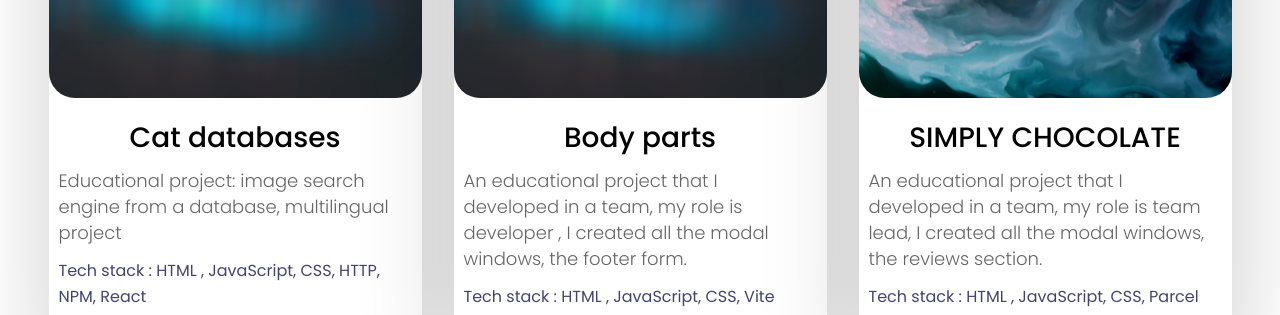
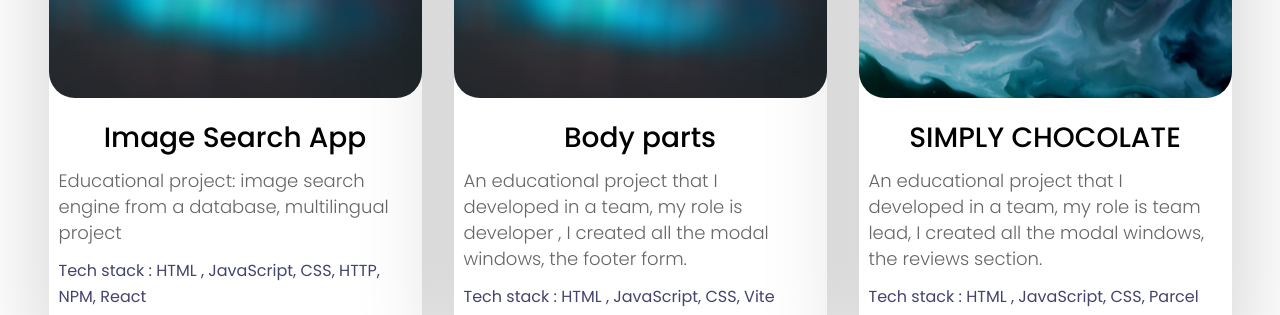
Before and after one commit to IvanLabza/Front-end__portfolio, a website built with Vite: page src/index.html in a window 1280 px wide. Shown: the part 2100-2415 px from the top of the page. Built offline with nearby package versions, Linux system fonts and the light colour scheme.

Commit message:
Update projects.html

```diff
--- a/src/partials/index/projects.html
+++ b/src/partials/index/projects.html
@@ -11,7 +11,7 @@
           class="projects-list-img"
         />
         <div class="projects-list__wrapper">
-          <h4 class="projects-list-title">Cat databases</h4>
+          <h4 class="projects-list-title">Image Search App</h4>
           <p class="projects-list-text">
             Educational project: image search engine from a database,
             multilingual project
```
